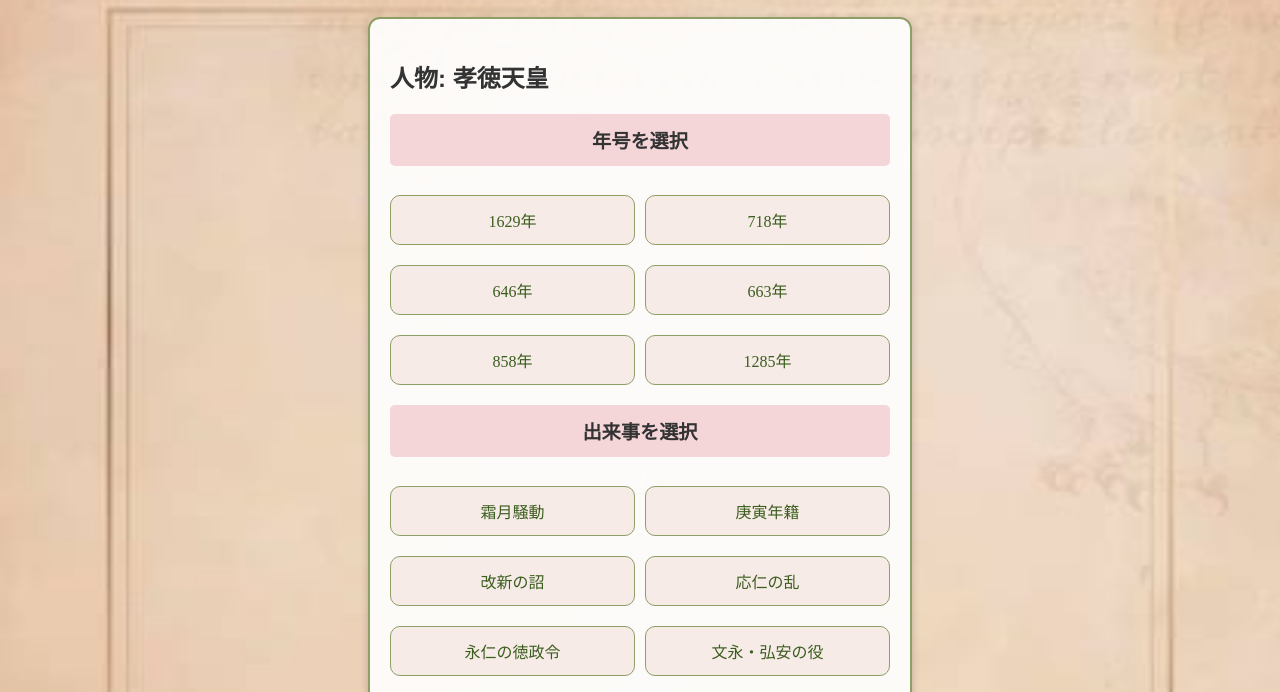
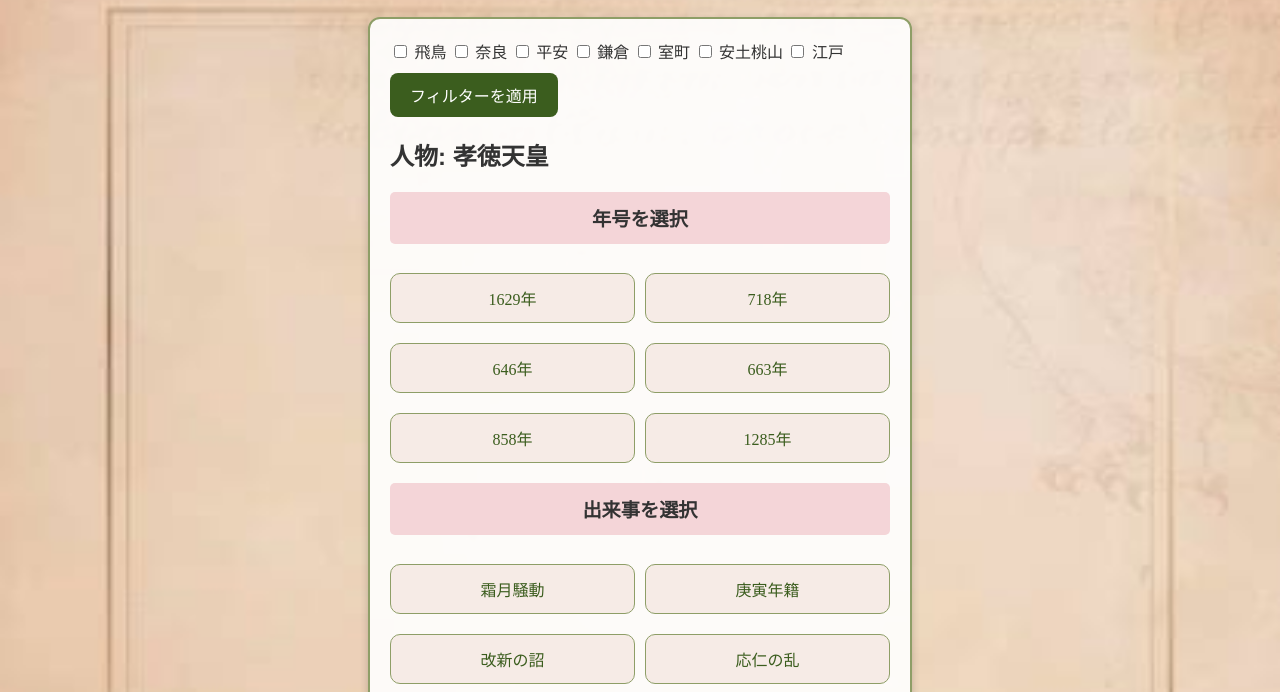
Before and after one commit to hakutyu-mu/nihosi-connect, a plain HTML site: page index.html in a window 1280 px wide. Shown: the part 98-790 px from the top of the page. Drawn offline with Linux system fonts and the light colour scheme; a web font is replaced by a local one.

Commit message:
Update index.html チェックボックス

```diff
--- a/index.html
+++ b/index.html
@@ -8,16 +8,20 @@
 </head>
 <body>
   <h1 class="heading">日本史コネクト</h1>
-  <!--<div id="era-filters">
-    <label><input type="checkbox" value="飛鳥"> 飛鳥</label>
-    <label><input type="checkbox" value="奈良"> 奈良</label>
-    <label><input type="checkbox" value="平安"> 平安</label>
-    <label><input type="checkbox" value="鎌倉"> 鎌倉</label>
-    <label><input type="checkbox" value="室町"> 室町</label>
-    <label><input type="checkbox" value="安土桃山"> 安土桃山</label>
-    <label><input type="checkbox" value="江戸"> 江戸</label> -->
-</div>
-  <div id="quiz">
+
+   <div id="quiz">
+
+  <div id="era-filters">
+    <label><input type="checkbox" name="era" value="飛鳥"> 飛鳥</label>
+    <label><input type="checkbox" name="era" value="奈良"> 奈良</label>
+    <label><input type="checkbox" name="era" value="平安"> 平安</label>
+    <label><input type="checkbox" name="era" value="鎌倉"> 鎌倉</label>
+    <label><input type="checkbox" name="era" value="室町"> 室町</label>
+    <label><input type="checkbox" name="era" value="安土桃山"> 安土桃山</label>
+    <label><input type="checkbox" name="era" value="江戸"> 江戸</label>
+  </div>
+  <button onclick="applyFilters()">フィルターを適用</button>
+
     <div id="person-question">
       <h2>人物: <span id="person-name"></span></h2>
     </div>
@@ -32,12 +36,16 @@
     <div class="question">
       <h3>この時期に関わりのある人物・出来事を選択</h3>
       <div id="relation-options" class="options"></div>
+    </div>
+
   <center>
     <!-- チェックボタン -->
-  <button id="check-answer">答え合わせ</button>
-  <div id="result" class="result"></div>
-  <button id="reset">次の問題</button> <!-- 追加 -->
+    <button id="check-answer">答え合わせ</button>
+    <div id="result" class="result"></div>
+    <button id="reset">次の問題</button>
   </center>
+</div>
+
   <script src="script.js"></script>
-  </div>
 </body>
+</html>
```
